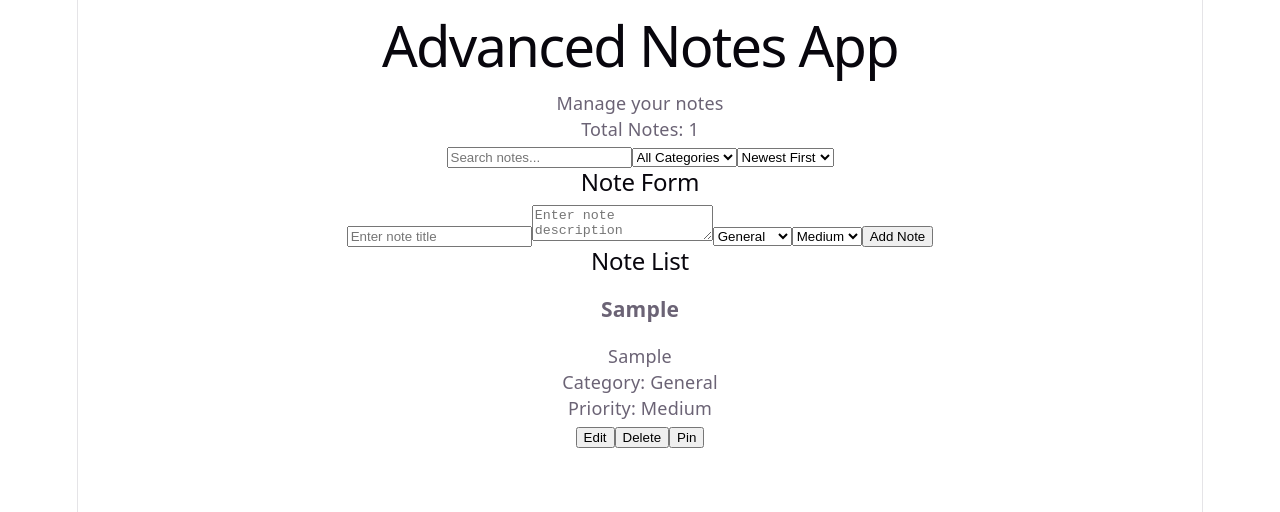
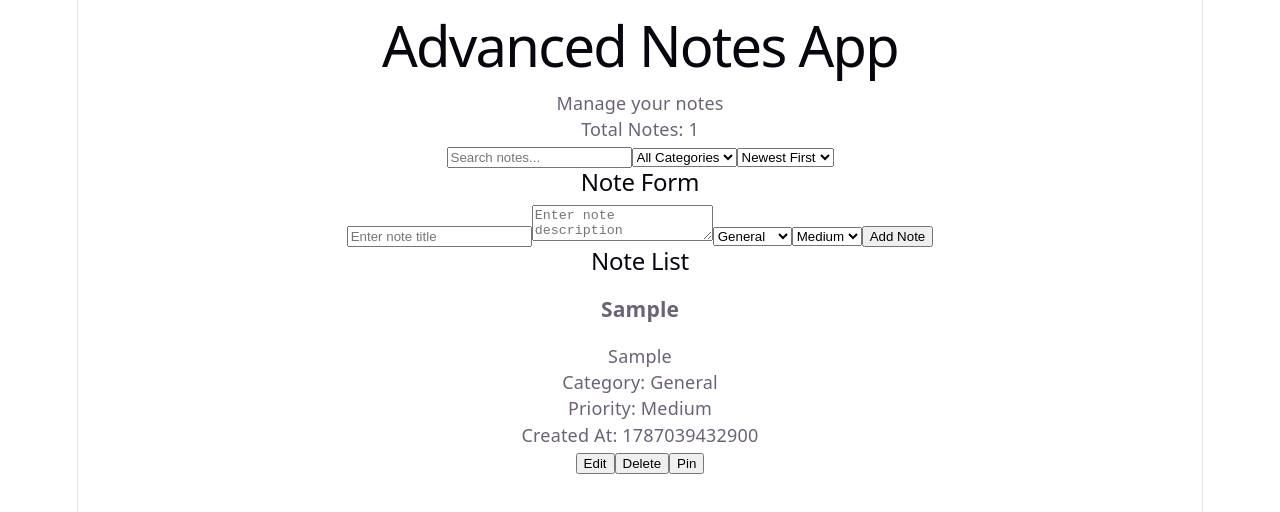
Before and after one commit to abhi12012/react-advanced-note-app, a React (Vite) app: page / in a window 1280 px wide. Both pictures are taken after typing "Sample", "Sample" into the empty fields and a click on the button "Add Note". Shown: the top 512 px of the page. Built offline with nearby package versions, Linux system fonts and the light colour scheme.

Commit message:
feat: display note created at timestamp

```diff
--- a/src/App.jsx
+++ b/src/App.jsx
@@ -96,7 +96,8 @@ const sortedNotes = useSort(categoryNotes, sortBy);
 
     const newNote = {
       ...note,
-      id: Date.now()
+      id: Date.now(),
+      createdAt: Date.now()
     };
 
     addNote(newNote);
--- a/src/components/NoteItem.jsx
+++ b/src/components/NoteItem.jsx
@@ -30,6 +30,7 @@ function handleDelete() {
       <p>{note.description || "No description"}</p>
       <p>Category: {note.category || "General"}</p>
       <p>Priority: {note.priority || "Medium"}</p>
+      <p>Created At: {note.createdAt}</p>
 
 <button onClick={() => onEdit(note)}>
   Edit
```
